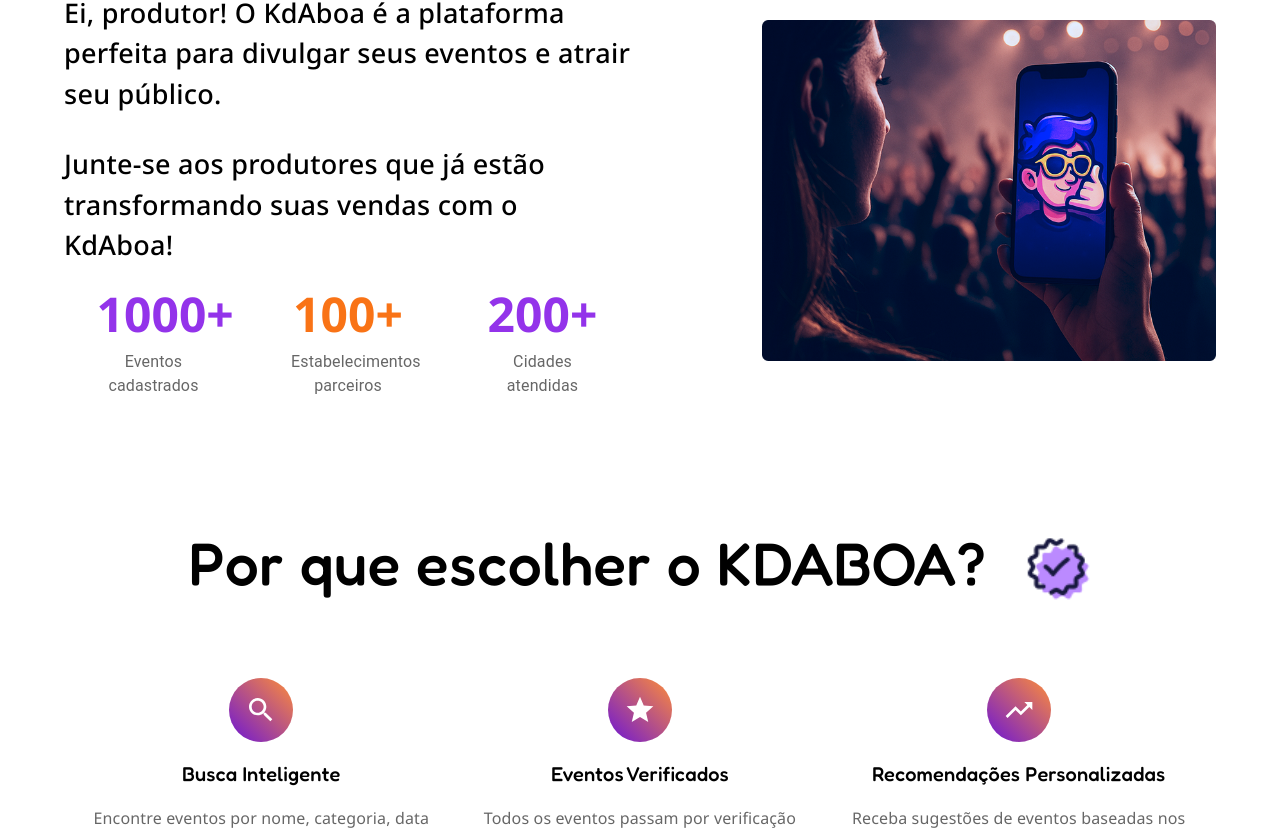
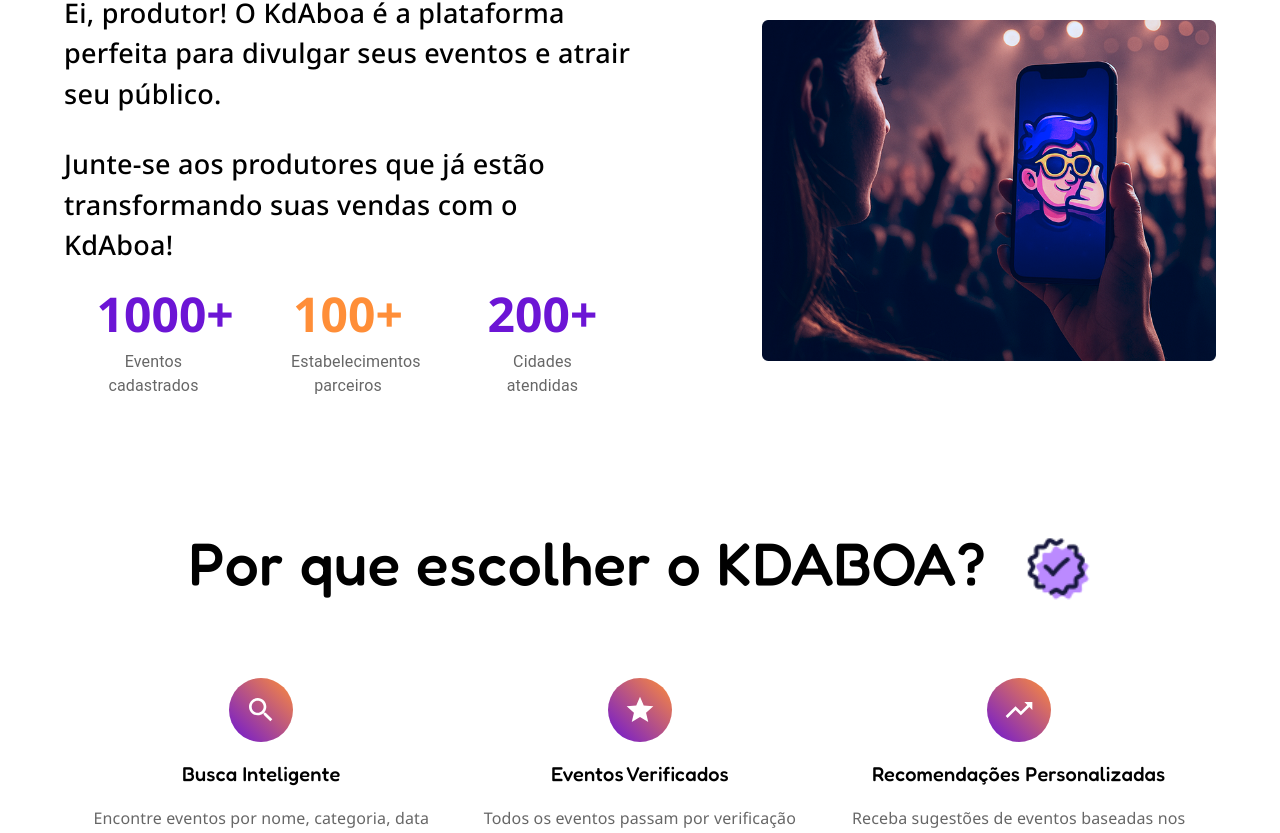
Before and after one commit to GustavoAzvdo/PI_KDaBoa, a React (Vite) app in the folder kdaboa/: page / in a window 1280 px wide. Shown: the part 1038-1871 px from the top of the page. Built offline with nearby package versions, Linux system fonts and the light colour scheme; no server answers.

Commit message:
feat(home): alterando a cor dos numeros com as informações da boxinfo e colocando boxshadow na navbar

```diff
--- a/kdaboa/src/components/BoxInfo/BoxInfo.tsx
+++ b/kdaboa/src/components/BoxInfo/BoxInfo.tsx
@@ -118,9 +118,9 @@
         </Box>
         <Grid container spacing={4} textAlign="center" sx={{display: 'flex', alignItems: 'center', justifyContent: 'space-around'}}>
           {[
-            { number: "1000+", label: "Eventos cadastrados", color: "#9333ea" },
-            { number: "100+", label: "Estabelecimentos parceiros", color: "#f97316" },
-            { number: "200+", label: "Cidades atendidas", color: "#9333ea" },
+            { number: "1000+", label: "Eventos cadastrados", color: '#6C15D5' },
+            { number: "100+", label: "Estabelecimentos parceiros", color: '#FF8e38' },
+            { number: "200+", label: "Cidades atendidas", color: '#6C15D5' },
 
           ].map((stat, index) => (
             <Grid size={{ xs: 12, sm: 12, md: 3 }} key={index}>
--- a/kdaboa/src/components/CardEventHome/CardEventHome.tsx
+++ b/kdaboa/src/components/CardEventHome/CardEventHome.tsx
@@ -4,7 +4,7 @@
 import CardActions from '@mui/material/CardActions';
 import Avatar from '@mui/material/Avatar';
 import { red } from '@mui/material/colors';
-import { CelebrationOutlined } from '@mui/icons-material';
+import { CelebrationOutlined, CalendarToday} from '@mui/icons-material';
 import "./CardEventHome.css"
 import { useNavigate } from 'react-router-dom';
 import { Box, Button, Typography } from '@mui/material';
@@ -89,8 +89,21 @@
 
                 title={card.nome_evento ? (card.nome_evento.length > 20 ? card.nome_evento.substring(0, 20) + "..." : card.nome_evento) : "Sem título"}
 
-                subheader={dataFormatada}
-                className='header-cardHomeEvent' />
+                subheader={
+                    <Box>
+                        <Box sx={{ display: 'flex', alignItems: 'center', justifyContent: 'flex-start', gap: 2, pt: 1 }}>
+                            <CalendarToday fontSize='small' />
+                            {dataFormatada}
+                        </Box>
+                       {/* Local q vai o nome do estabelicimento q esta fazendo o evento */}
+                        {/* <Box sx={{ display: 'flex', alignItems: 'center', justifyContent: 'flex-start', gap: 2, pt: 1 }}>
+                            <LocalActivityOutlined fontSize='small' />
+
+                        </Box> */}
+                    </Box>
+                }
+                className='header-cardHomeEvent'
+            />
             <CardActions sx={{ alignItems: "flex-end", display: "flex", justifyContent: "flex-end" }} disableSpacing>
 
                 <Button className='btn-cardHomeEvent' endIcon={<CelebrationOutlined sx={{ color: "#6C15D5" }} />} onClick={() => {
--- a/kdaboa/src/components/Navbar/Navbar.tsx
+++ b/kdaboa/src/components/Navbar/Navbar.tsx
@@ -20,7 +20,7 @@
   return (
     <div className='nav'>
       <Box>
-        <AppBar position="static" className='navbar-home' elevation={0}>
+        <AppBar position="static" className='navbar-home' elevation={3}>
           <Toolbar className='toolbar-home'>
             <Box className='btns-left-home' sx={{ display: 'flex', alignItems: 'center', gap: 2 }}>
               <Link href='/' sx={{ pl: 0, display: 'flex', alignItems: 'center' }}>
```
